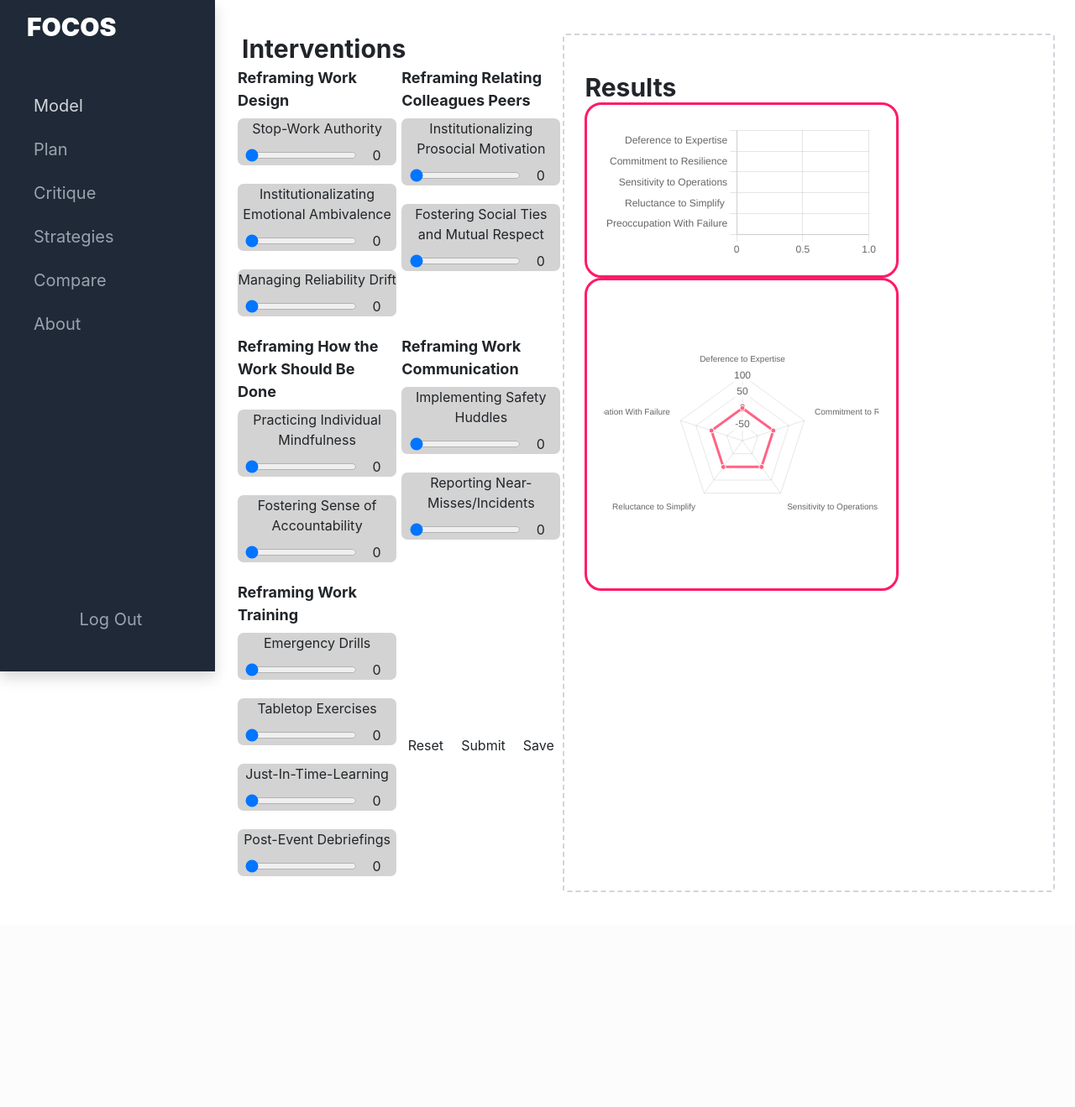
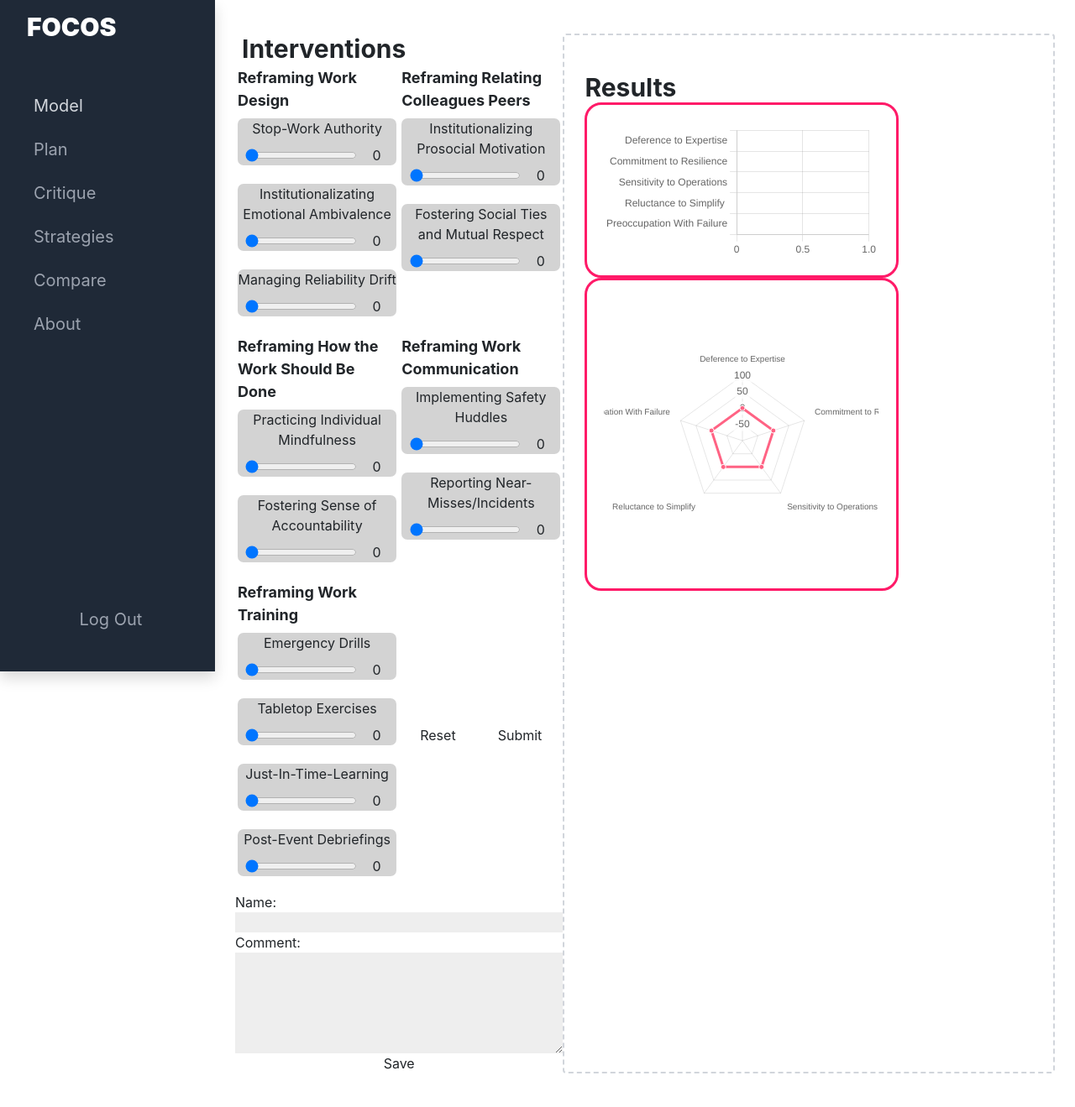
Before and after one commit to PortNLP/FOCOS, a Flask app: page / in a window 1280 px wide. Shown: the whole page at 84% size. Before the commit the page ends 1063 px from the top, so only its background shows below. Run offline with Flask 2, Linux system fonts and the light colour scheme; some libraries are stand-ins or nearby versions.

Commit message:
Save strategies from user input

```diff
--- a/app.py
+++ b/app.py
@@ -2,22 +2,22 @@
 FOCOS Flask app
 """
 from flask import Flask, redirect, request, url_for, render_template
-from model.exploration_model import model
+from model.planning_model import model
 
 app = Flask(__name__)
 model = model()
 
 """
-Function decorator === app.route('/',exploration())
+Function decorator === app.route('/',planning())
 """
 
 
 @app.route('/')
-@app.route('/exploration.html')
-def exploration():
+@app.route('/planning.html')
+def planning():
 
     effects, principles = model.get_results()
-    return render_template('exploration.html', effects=effects, principles=principles)
+    return render_template('planning.html', effects=effects, principles=principles)
 
 @app.route('/slider', methods=['POST'])
 def slider():
@@ -27,8 +27,10 @@ def slider():
     if request.form.get("Submit"):
         model.input_interventions(intervention_sliders)
     elif request.form.get("Save"):
-        model.save_strategy(intervention_sliders)
-    return redirect(url_for('exploration'))
+        name = request.form.get("Name")
+        comment = request.form.get("Comment")
+        model.save_strategy(intervention_sliders, name, comment)
+    return redirect(url_for('planning'))
 
 if __name__ == '__main__':
   app.run(host='0.0.0.0', debug=True)
--- a/model/exploration_model.py
+++ b/model/planning_model.py
@@ -36,12 +36,13 @@ class model():
         cursor = connection.cursor()
         # Check if our database exists
         try:
-            cursor.execute("select count(rowid) from strategies")
+            cursor.execute("SELECT COUNT(rowid) FROM strategies")
         except sqlite3.OperationalError:
-            definition = ""
+            definition = "CREATE TABLE strategies (name text, comment text"
             for intervention in self.intervention_names:
-                definition += ", " + intervention + " real"
-            cursor.execute("create table strategies (name text, comment text" + definition + ")")
+                definition += ", " + intervention + " real" # TODO: Integer should be fine
+            definition = definition + ")"
+            cursor.execute(definition)
         cursor.close()
 
     def get_results(self):
@@ -82,13 +83,21 @@ class model():
         self.current_strategy = interventions
         return True
 
-    def save_strategy(self, intervention_sliders):
+    def save_strategy(self, intervention_sliders, name, comment):
         """
         Save Current Strategy
         :param intervention_sliders: Dict {slider_name : value}
+        :param name: String
+        :param comment: String
         :return: none
         """
 
-        # TODO: Actually add code here
-        print(intervention_sliders)
+        intervention_values = [intervention_sliders[k] for k in self.intervention_names]
+        connection = sqlite3.connect(DB_FILE)
+        cursor = connection.cursor()
+        cursor.execute("INSERT INTO strategies VALUES (?,?" +",?"*len(self.intervention_names)+")", (name, comment) + tuple(intervention_values))
+        cursor.execute("SELECT * FROM strategies")
+        print(cursor.fetchall())
+        connection.commit()
+        cursor.close()
         return True
--- a/static/style.css
+++ b/static/style.css
@@ -46,8 +46,9 @@
     margin-left: 5%;
 }
 
-.resultsMainArea {
-
+.boxInput{
+    border-style:solid;
+    background-color: #eee;
 }
 
 .result-area{
--- a/templates/exploration.html
+++ b/templates/planning.html
@@ -209,11 +209,15 @@
 						<p><span id="DebriefingsValue">0</span></p>
 					</div>
 				</div>
-				<div class="mt-4 flex justify-content-around">
+				<div class="d-flex justify-content-around">
 					<input type="reset" value="Reset">
 					<input type="submit" value="Submit" name="Submit">
-					<input type="submit" value="Save" name="Save">
 				</div>
+			</div>
+			<div class="d-flex flex-column justify-content-around">
+				Name: <input type="text" name="Name" class="boxInput" >
+				Comment: <textarea rows="5" cols="5" name="Comment" spellcheck="false" class="boxInput" ></textarea>
+				<input type="submit" value="Save" name="Save">
 			</div>
 		</form>
 		<!-- Remove class [ border-dashed border-2 border-gray-300 ] to remove dotted border -->
@@ -232,8 +236,6 @@
 				</div>
 
 				<script>
-            console.log({{ principles|tojson }})
-            console.log({{ effects|tojson }})
 
             // setup
             const data = {
```
